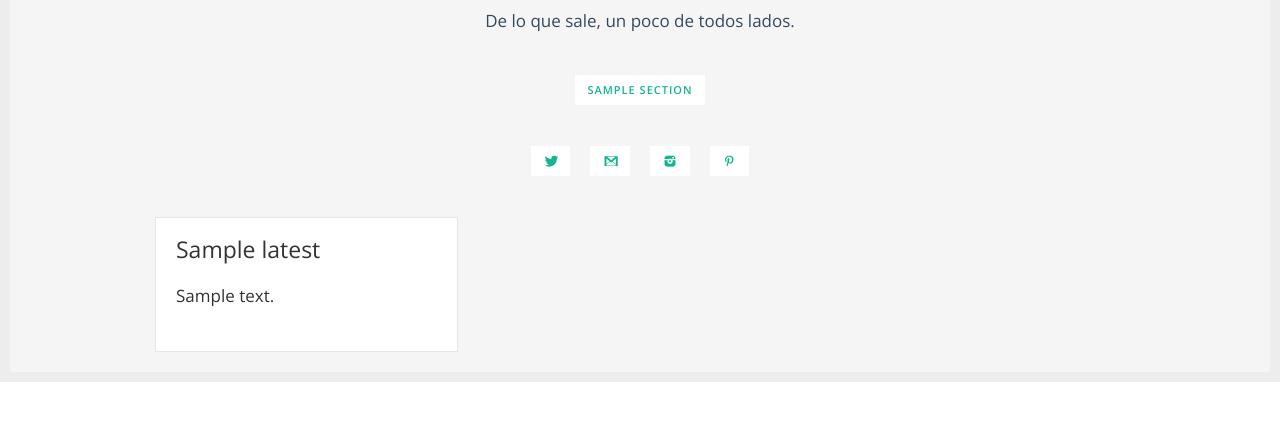
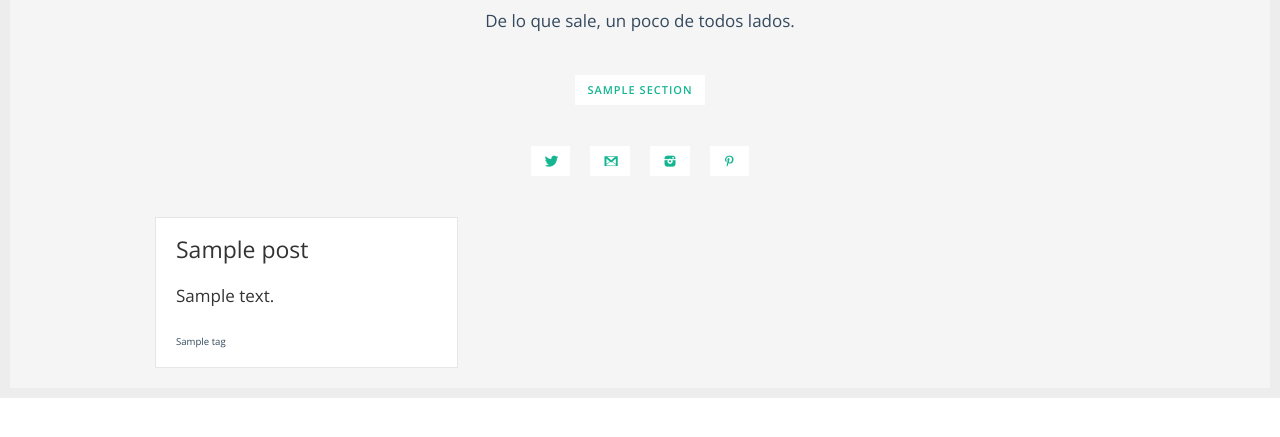
Before and after one commit to mativs/oparupi, a Django app: template oparupi/templates/home.html in a window 1280 px wide. Shown: the part 347-784 px from the top of the page. Run offline with Django 3.2, Linux system fonts and the light colour scheme; the template is opened without the code that fills it: most values are stand-ins (such as "Sample title", 1, 10 or a date in 2020); some libraries are stand-ins or nearby versions.

Commit message:
add tags and all posts

```diff
--- a/oparupi/templates/home.html
+++ b/oparupi/templates/home.html
@@ -39,9 +39,8 @@
   </header>
 
   <div class="row">
-  {% for section in sections%}
-  {% with section.latest as post %}
-      <div class="small-4 columns">
+  {% for post in posts%}
+      <div class="small-4 columns post">
 
           {% if post.photo %}{% thumbnail post.photo "500" crop="center" as im %}
           <div class="panel">
@@ -50,10 +49,12 @@
           {% endthumbnail %}{% endif %}
         <div class="panel">
           <h4>{{ post.title }}</h4>
-          <p>{{ post.body|markdown:"trusted"|truncatewords_html:40 }}</p>
+          <p>{{ post.body|markdown:"trusted"|truncatewords_html:30 }}</p>
+          {% for tag in post.tags.all %}
+            <small>{{tag}}</small>
+          {% endfor %}
         </div>
       </div>
-  {% endwith %}
   {% endfor %}
   </div>
 
```
